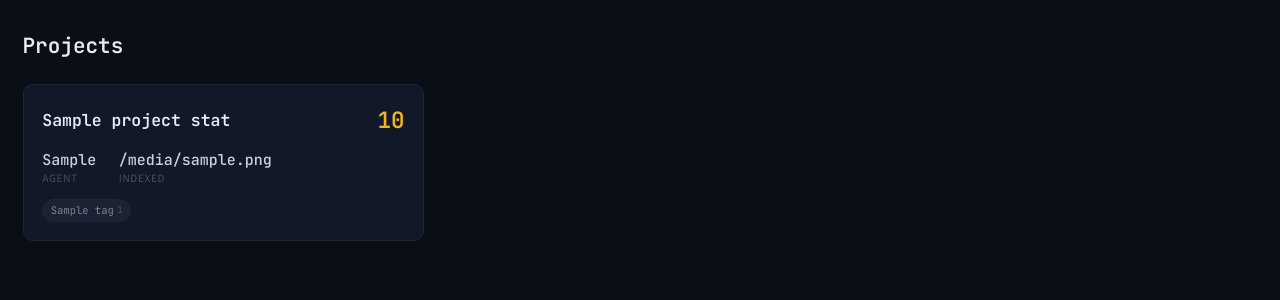
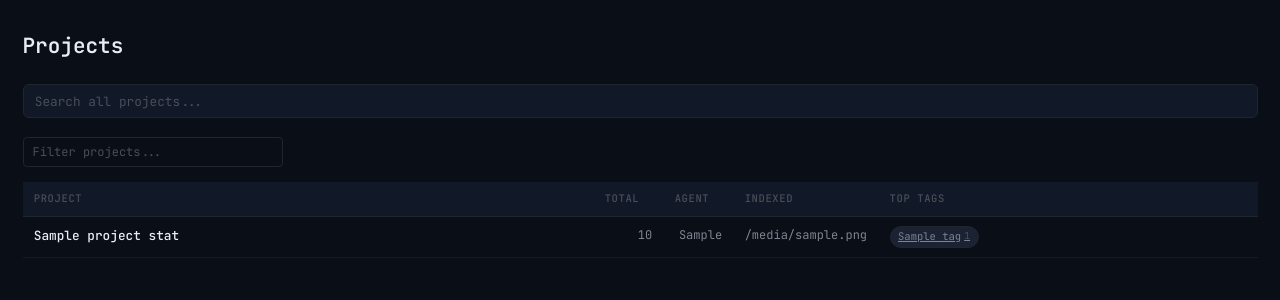
Before and after one commit to heyhayes/annal, a Python web app: template src/annal/dashboard/templates/index.html in a window 1280 px wide. Shown: the part 48-348 px from the top of the page. Run offline with Jinja, Linux system fonts and the light colour scheme; the template is opened without the code that fills it: most values are stand-ins (such as "Sample title", 1, 10 or a date in 2020); some libraries are stand-ins or nearby versions.

Commit message:
feat: dashboard UX — project table, clickable tags, cross-project search
Replace the card grid on the index page with a compact, filterable project
table. Tag pills are now clickable throughout — on the index page they
navigate to a filtered memories view, on the memories page they populate
the tags filter and refresh inline. A search bar on the index page navigates
to /memories?projects=*&q=QUERY for cross-project results with a Project
column in the table.

Co-Authored-By: Claude Opus 4.6 <noreply@anthropic.com>

```diff
--- a/src/annal/dashboard/static/style.css
+++ b/src/annal/dashboard/static/style.css
@@ -151,81 +151,81 @@ body {
   color: var(--text-muted);
 }
 
-/* ── Project Cards ── */
+/* ── Project Table ── */
 
-.card-grid {
-  display: grid;
-  grid-template-columns: repeat(auto-fill, minmax(320px, 1fr));
-  gap: 1rem;
+.project-filter-input {
+  font-family: var(--font-mono);
+  font-size: 0.8rem;
+  padding: 0.4rem 0.6rem;
+  background: var(--bg-deep);
+  color: var(--text-primary);
+  border: 1px solid var(--border);
+  border-radius: var(--radius-sm);
+  outline: none;
+  margin-bottom: 1rem;
+  width: 260px;
+  transition: border-color 0.15s;
 }
 
-.project-card {
-  display: block;
-  background: var(--bg-surface);
-  border: 1px solid var(--border);
-  border-radius: var(--radius-lg);
-  padding: 1.25rem;
-  text-decoration: none;
-  color: inherit;
-  transition: border-color 0.2s, box-shadow 0.2s;
+.project-filter-input:focus {
+  border-color: var(--accent-dim);
+  box-shadow: 0 0 0 1px var(--accent-glow);
 }
 
-.project-card:hover {
-  border-color: var(--accent-dim);
-  box-shadow: 0 0 0 1px var(--accent-dim), 0 4px 24px rgba(0, 0, 0, 0.3);
+.project-filter-input::placeholder {
+  color: var(--text-muted);
 }
 
-.card-header {
-  display: flex;
-  align-items: center;
-  justify-content: space-between;
-  margin-bottom: 0.75rem;
+.project-table .num-cell {
+  font-family: var(--font-mono);
+  font-size: 0.8rem;
+  color: var(--text-secondary);
+  text-align: right;
+  width: 70px;
 }
 
-.card-title {
+.project-link {
   font-family: var(--font-mono);
-  font-size: 1.1rem;
-  font-weight: 600;
+  font-weight: 500;
   color: var(--text-bright);
+  text-decoration: none;
+  transition: color 0.15s;
 }
 
-.card-count {
-  font-family: var(--font-mono);
-  font-size: 1.5rem;
-  font-weight: 600;
+.project-link:hover {
   color: var(--accent);
 }
 
-.card-stats {
-  display: flex;
-  gap: 1.5rem;
-  margin-bottom: 0.75rem;
+/* ── Cross-Project Search ── */
+
+.cross-project-search {
+  margin-bottom: 1.25rem;
 }
 
-.stat {
-  display: flex;
-  flex-direction: column;
+.cross-search-input {
+  font-family: var(--font-mono);
+  font-size: 0.85rem;
+  padding: 0.5rem 0.75rem;
+  background: var(--bg-surface);
+  color: var(--text-primary);
+  border: 1px solid var(--border);
+  border-radius: var(--radius-md);
+  outline: none;
+  width: 100%;
+  transition: border-color 0.15s;
 }
 
-.stat-value {
-  font-family: var(--font-mono);
-  font-size: 1rem;
-  font-weight: 500;
-  color: var(--text-primary);
+.cross-search-input:focus {
+  border-color: var(--accent-dim);
+  box-shadow: 0 0 0 1px var(--accent-glow);
 }
 
-.stat-label {
-  font-size: 0.75rem;
+.cross-search-input::placeholder {
   color: var(--text-muted);
-  text-transform: uppercase;
-  letter-spacing: 0.06em;
 }
 
-.card-tags {
-  display: flex;
-  flex-wrap: wrap;
-  gap: 0.35rem;
-  margin-top: 0.25rem;
+.col-project {
+  width: 120px;
 }
 
 /* ── Tag Pills ── */
@@ -247,6 +247,15 @@ body {
 .tag-count {
   color: var(--text-muted);
   font-size: 0.65rem;
+}
+
+.tag-clickable {
+  cursor: pointer;
+  transition: color 0.15s;
+}
+
+.tag-clickable:hover {
+  color: var(--text-bright);
 }
 
 /* ── Type Badges ── */
--- a/src/annal/dashboard/templates/index.html
+++ b/src/annal/dashboard/templates/index.html
@@ -7,37 +7,51 @@
   <h1>Projects</h1>
 </div>
 
+<form class="cross-project-search" action="/memories" method="get">
+  <input type="hidden" name="projects" value="*">
+  <input type="text"
+         name="q"
+         class="cross-search-input"
+         placeholder="Search all projects...">
+</form>
+
 <div hx-ext="sse" sse-connect="/events" style="display:none"></div>
 
 {% if project_stats %}
-<div class="card-grid">
-  {% for p in project_stats %}
-  <a href="/memories?project={{ p.name }}" class="project-card" id="card-{{ p.name }}">
-    <div class="card-header">
-      <h2 class="card-title">{{ p.name }}</h2>
-      <span class="indexing-badge" id="indexing-{{ p.name }}" style="display:none">indexing…</span>
-      <span class="card-count">{{ p.total }}</span>
-    </div>
-    <div class="card-stats">
-      <div class="stat">
-        <span class="stat-value">{{ p.agent_memory }}</span>
-        <span class="stat-label">agent</span>
-      </div>
-      <div class="stat">
-        <span class="stat-value">{{ p.file_indexed }}</span>
-        <span class="stat-label">indexed</span>
-      </div>
-    </div>
-    {% if p.top_tags %}
-    <div class="card-tags">
-      {% for tag, count in p.top_tags %}
-      <span class="tag-pill">{{ tag }} <span class="tag-count">{{ count }}</span></span>
-      {% endfor %}
-    </div>
-    {% endif %}
-  </a>
-  {% endfor %}
-</div>
+<input type="text"
+       class="project-filter-input"
+       placeholder="Filter projects..."
+       oninput="filterProjects(this.value)">
+
+<table class="memory-table project-table">
+  <thead>
+    <tr>
+      <th>Project</th>
+      <th>Total</th>
+      <th>Agent</th>
+      <th>Indexed</th>
+      <th>Top Tags</th>
+    </tr>
+  </thead>
+  <tbody>
+    {% for p in project_stats %}
+    <tr class="memory-row project-row" data-project="{{ p.name }}">
+      <td>
+        <a href="/memories?project={{ p.name }}" class="project-link">{{ p.name }}</a>
+        <span class="indexing-badge" id="indexing-{{ p.name }}" style="display:none">indexing…</span>
+      </td>
+      <td class="num-cell">{{ p.total }}</td>
+      <td class="num-cell">{{ p.agent_memory }}</td>
+      <td class="num-cell">{{ p.file_indexed }}</td>
+      <td>
+        {% for tag, count in p.top_tags %}
+        <a href="/memories?project={{ p.name }}&tags={{ tag }}" class="tag-pill tag-clickable">{{ tag }} <span class="tag-count">{{ count }}</span></a>
+        {% endfor %}
+      </td>
+    </tr>
+    {% endfor %}
+  </tbody>
+</table>
 {% else %}
 <div class="empty-state">
   <div class="empty-icon">&gt;_</div>
@@ -47,6 +61,14 @@
 {% endif %}
 
 <script>
+function filterProjects(query) {
+  var q = query.toLowerCase();
+  document.querySelectorAll('.project-row').forEach(function(row) {
+    var name = row.dataset.project.toLowerCase();
+    row.style.display = name.includes(q) ? '' : 'none';
+  });
+}
+
 document.body.addEventListener('sse:index_started', function(e) {
   var project = e.detail.value.split('|')[0];
   var badge = document.getElementById('indexing-' + project);
```
Also changed, not shown: src/annal/dashboard/routes.py (+67 -19 lines), src/annal/dashboard/templates/_table.html (+8 -3 lines), src/annal/dashboard/templates/memories.html (+16 -2 lines).
